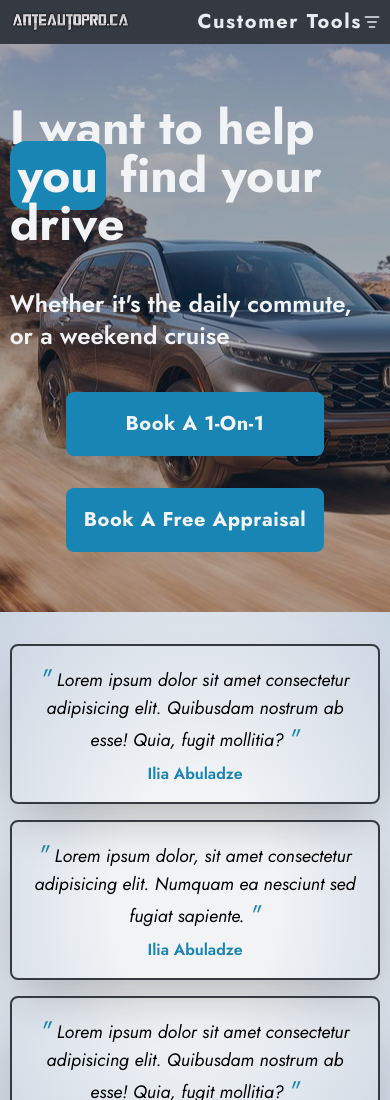
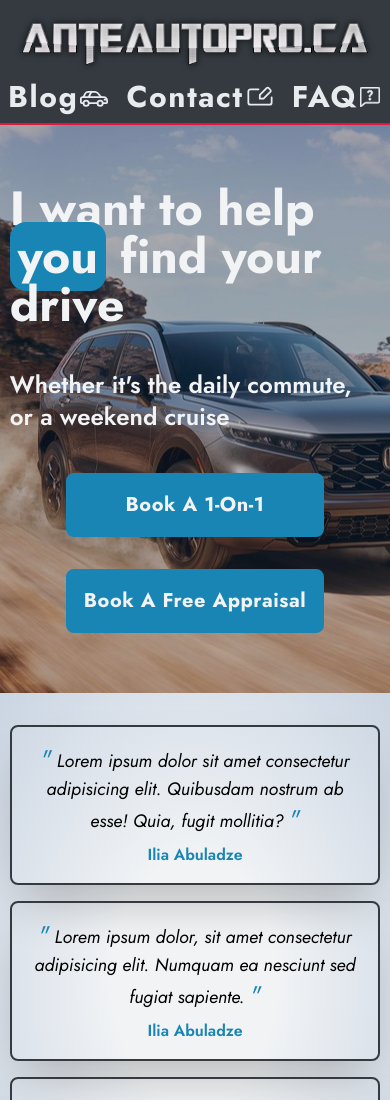
Before and after one commit to austindoq/anteautopro, a website: page client/index.html in a window 390 px wide. Shown: the top 1100 px of the page. Drawn offline with nearby package versions, Linux system fonts and the light colour scheme.

Commit message:
Add nav options, make navbar responsive

```diff
--- a/client/index.html
+++ b/client/index.html
@@ -14,14 +14,29 @@
   </head>
   <body class="bg-[#f1f3f5] font-[Jost]">
     <nav
-      class="flex justify-between font-bold text-[#e9ecef] tracking-widest md:tracking-wider bg-[#343a40] py-2 px-2 md:px-4 md:py-0 w-full"
+      class="flex flex-col md:flex-row md:justify-between font-bold text-[#e9ecef] tracking-widest md:tracking-wider bg-[#343a40] border-b-2 border-b-[#e3173e] py-2 px-2 w-full"
     >
-      <img src="/assets/images/anteautopro.ca.png" class="max-w-1/3" />
+      <div id="logo" class="flex justify-center md:justify-normal">
+        <img src="/assets/images/anteautopro.ca.png" class="md:max-w-1/2" />
+      </div>
 
-      <a class="hover:cursor-pointer flex items-center text-xl"
-        >Customer Tools
-        <img src="/assets/icons/menu-alt-svgrepo-com.svg" class="size-5"
-      /></a>
+      <div
+        id="nav-options"
+        class="flex gap-4 md:gap-8 justify-evenly md:justify-normal"
+      >
+        <a
+          class="hover:cursor-pointer flex items-center text-3xl md:text-xl text-[#e9ecef]"
+          >Blog <img src="/assets/icons/car.svg" class="size-7 mx-0.5"
+        /></a>
+        <a
+          class="hover:cursor-pointer flex items-center text-3xl md:text-xl text-[#e9ecef]"
+          >Contact <img src="/assets/icons/contact.svg" class="size-7 mx-0.5"
+        /></a>
+        <a
+          class="hover:cursor-pointer flex items-center text-3xl md:text-xl text-[#e9ecef]"
+          >FAQ <img src="/assets/icons/about.svg" class="size-5 mx-0.5"
+        /></a>
+      </div>
     </nav>
     <header
       id="hero"
```
Also changed, not shown: client/assets/icons/about.svg (added), client/assets/icons/car.svg (added), client/assets/icons/contact.svg (added).
